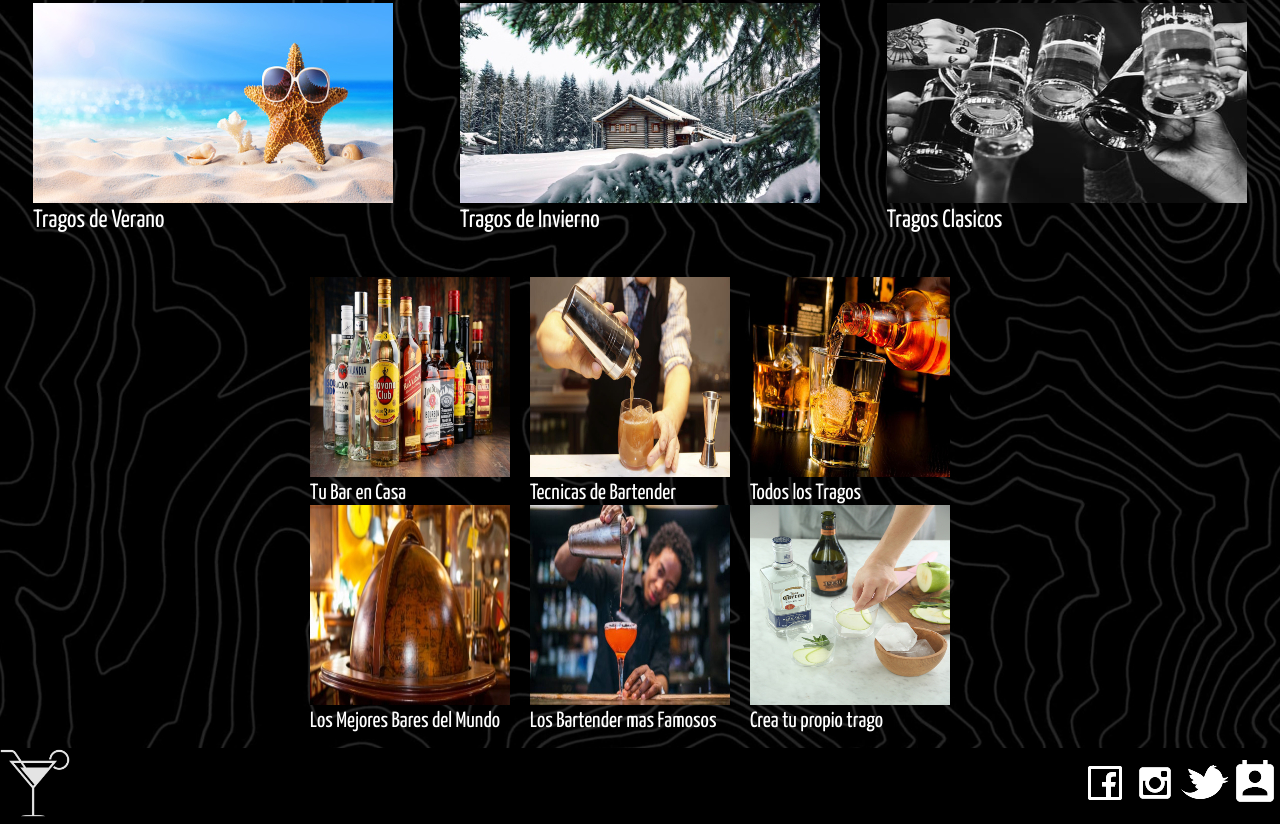
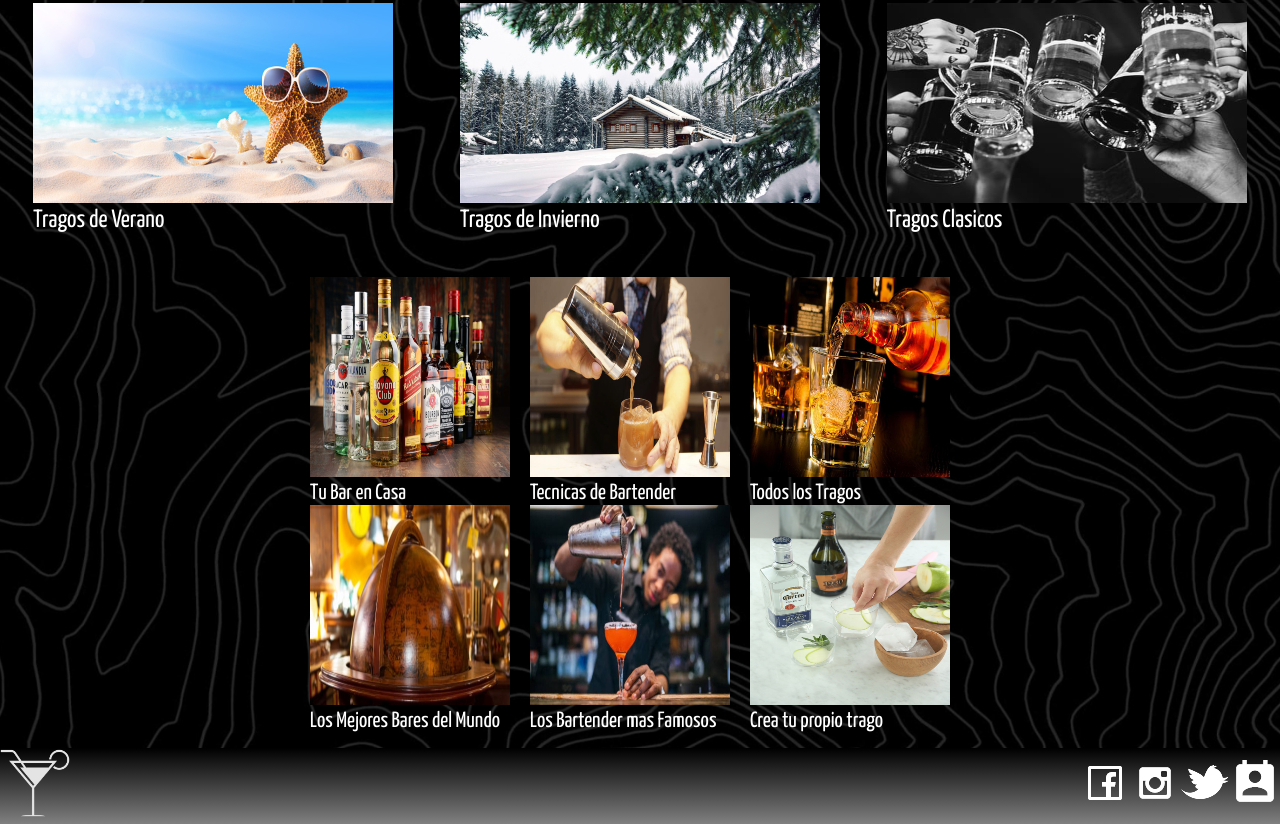
Before and after one commit to Acasaux/BlackTaver, a plain HTML site: page index.html in a window 1280 px wide. Shown: the part 427-1251 px from the top of the page. Drawn offline with Linux system fonts and the light colour scheme.

Commit message:
Degrade del footer

```diff
--- a/css/estilo.css
+++ b/css/estilo.css
@@ -27,6 +27,7 @@ body{
 footer{
 	background-color:black;
 	background-size:auto;
+	background-image: linear-gradient( black, grey);
 }
 /*fin de fondos principales*/
 /*Fondos interactivos*/
```
